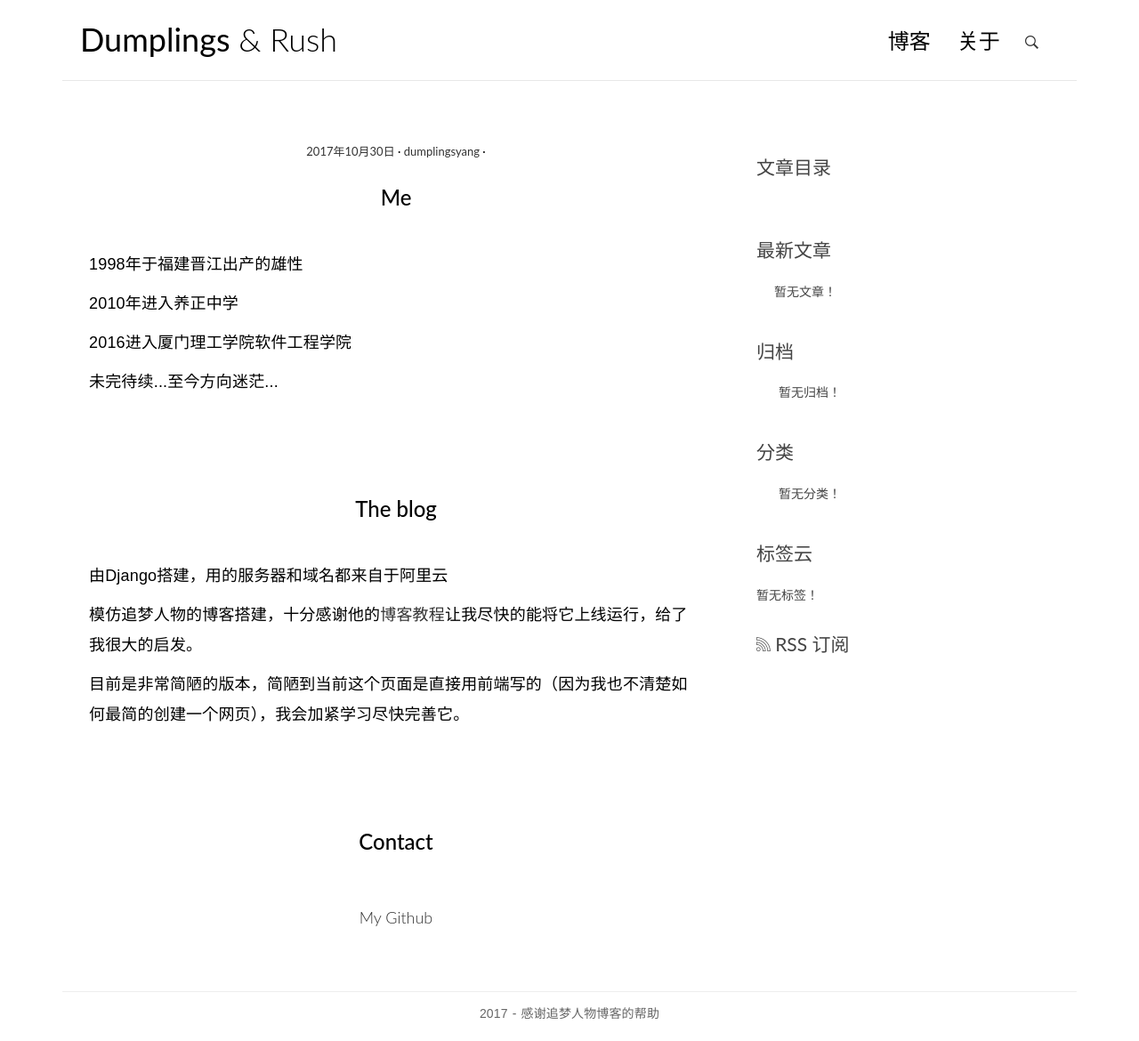
After one commit to DumplingsYang/blogproject, a Django app: page /contact/ in a window 1280 px wide. The commit adds this page. Shown: the whole page at 89% size. Run offline with Django 3.2, Linux system fonts and the light colour scheme; data that the repository does not hold is empty; some libraries are stand-ins or nearby versions.

Commit message:
add about

```diff
--- a/blog/urls.py
+++ b/blog/urls.py
@@ -9,5 +9,6 @@ urlpatterns=[
 	url(r'^archives/(?P<year>[0-9]{4})/(?P<month>[0-9]{1,2})/$',views.ArchivesViews.as_view(),name='archives'),
 	url(r'^category/(?P<pk>[0-9]+)/$',views.CategoryViews.as_view(),name='category'),
 	url(r'^tag/(?P<pk>[0-9]+)/$',views.TagView.as_view(),name='tag'),
-	url(r'^search/$',views.search,name='search')
+	url(r'^search/$',views.search,name='search'),
+	url(r'^contact/$',views.contact,name='contact'),
 ]
--- a/blog/views.py
+++ b/blog/views.py
@@ -122,7 +122,21 @@ def search(request):
 	post_list=Post.objects.filter(Q(title__icontains=q)|Q(body__icontains=q))
 	return render(request,'blog/index.html',{'error_msg':error_msg,'post_list':post_list})
 
-'''def index(request):
+def contact(request):
+
+	body='###<center>Me</center>\n<br>1998年于福建晋江出产的雄性\n\n2010年进入养正中学\n\n2016进入厦门理工学院软件工程学院\n\n未完待续...至今方向迷茫...<br><br><br><br>\n###<center>The blog</center>\n<br>由Django搭建，用的服务器和域名都来自于阿里云\n\n模仿追梦人物的博客搭建，十分感谢他的[博客教程](zmrenwu.com)让我尽快的能将它上线运行，给了我很大的启发。\n\n目前是非常简陋的版本，简陋到当前这个页面是直接用前端写的（因为我也不清楚如何最简的创建一个网页），我会加紧学习尽快完善它。<br><br><br><br>\n###<center>Contact</center>\n<br><center>[My Github](https://github.com/DumplingsYang)</center>'
+	md=markdown.Markdown(extensions=[
+		'markdown.extensions.extra',
+		'markdown.extensions.codehilite',
+		'markdown.extensions.toc'
+		])
+	body=md.convert(body)
+	return render(request,'blog/contact.html',{'body':body})
+'''def about(request):
+	return HttpResponse("about test")
+
+
+def index(request):
 	post_list=Post.objects.all().order_by('-created_time')
 	return render(request,'blog/index.html',context={'post_list':post_list})
 
--- a/templates/base.html
+++ b/templates/base.html
@@ -42,10 +42,10 @@
 
                     <div class="collapse navbar-collapse" id="bs-example-navbar-collapse-1">
                         <ul class="nav navbar-nav navbar-right">
-                            <li class="cl-effect-11"><a href="{% url 'blog:index' %}" data-hover="首页">首页</a></li>
+                            <li class="cl-effect-11"><a href="{% url 'blog:index' %}" data-hover="博客">博客</a></li>
 
-                            <li class="cl-effect-11"><a href="about.html" data-hover="关于">关于</a></li>
-                            <li class="cl-effect-11"><a href="contact.html" data-hover="联系">联系</a></li>
+                            <li class="cl-effect-11"><a href="{% url 'blog:contact' %}" data-hover="关于">关于</a></li>
+
                         </ul>
                     </div><!-- /.navbar-collapse -->
                 </nav>
--- /dev/null
+++ b/templates/blog/contact.html
@@ -0,0 +1,28 @@
+{% extends 'base.html' %}
+
+                {% block main %}
+                <article class="post post-1">
+                    <header class="entry-header">
+
+                        <div class="entry-meta">
+
+                            <span class="post-date"><a href="#"><time class="entry-date"
+                                                                      datetime="2017年10月30日">2017年10月30日</time></a></span>
+                            <span class="post-author"><a href="#">dumplingsyang</a></span>
+
+                        </div>
+                    </header>
+                    <div class="entry-content clearfix">
+                        {{body|safe}}
+                    </div>
+                </article>
+
+                {% endblock main %}
+            </main>
+            <aside class="col-md-4">
+                {% block toc %}
+                <div class="widget widget-content">
+                    <h3 class="widget-title">文章目录</h3>
+                    {{post.toc|safe}}
+                </div>
+                {% endblock toc %}
```
Also changed, not shown: templates/blog/about.html (deleted).
